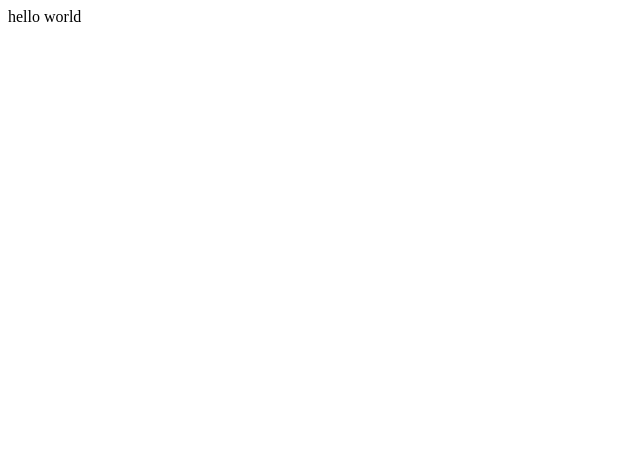
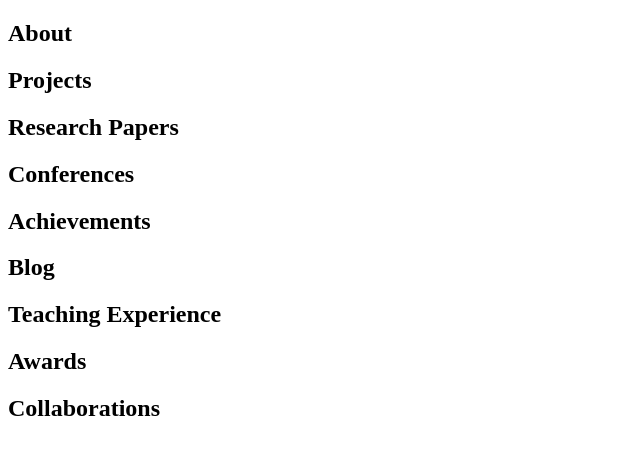
Before and after one commit to shivapreetham/professor-portfolio, a Next.js app: page / in a window 1280 px wide. Shown: the top 454 px of the page, without its empty margins (0-640 px from the left). Built offline with nearby package versions, Linux system fonts and the light colour scheme.

Commit message:
sections initialised

```diff
--- a/src/app/page.tsx
+++ b/src/app/page.tsx
@@ -1,7 +1,26 @@
-'use client'
+// src/app/page.tsx
+import { AboutSection } from '@/components/sections/about'
+import { ProjectsSection } from '@/components/sections/projects'
+import { PapersSection } from '@/components/sections/papers'
+import { ConferencesSection } from '@/components/sections/conferences'
+import { AchievementsSection } from '@/components/sections/achievements'
+import { BlogSection } from '@/components/sections/blog'
+import { TeachingSection } from '@/components/sections/teaching'
+import { AwardsSection } from '@/components/sections/awards'
+import { CollaborationsSection } from '@/components/sections/collaborations'
 
 export default function Home() {
   return (
-    <div> hello world</div>
-  );
+    <main className="min-h-screen">
+      <AboutSection />
+      <ProjectsSection />
+      <PapersSection />
+      <ConferencesSection />
+      <AchievementsSection />
+      <BlogSection />
+      <TeachingSection />
+      <AwardsSection />
+      <CollaborationsSection />
+    </main>
+  )
 }
--- a/src/components/sections/about.tsx
+++ b/src/components/sections/about.tsx
@@ -0,0 +1,12 @@
+export function AboutSection() {
+    return (
+      <section className="py-16">
+        <div className="container mx-auto">
+          <h2 className="text-3xl font-bold mb-8">About</h2>
+          <div className="grid grid-cols-1 md:grid-cols-2 gap-8">
+            {/* Content */}
+          </div>
+        </div>
+      </section>
+    )
+  }
--- a/src/components/sections/achievements.tsx
+++ b/src/components/sections/achievements.tsx
@@ -0,0 +1,12 @@
+export function AchievementsSection() {
+    return (
+      <section className="py-16">
+        <div className="container mx-auto">
+          <h2 className="text-3xl font-bold mb-8">Achievements</h2>
+          <div className="grid grid-cols-1 md:grid-cols-3 gap-6">
+            {/* Achievement cards */}
+          </div>
+        </div>
+      </section>
+    )
+  }
--- a/src/components/sections/awards.tsx
+++ b/src/components/sections/awards.tsx
@@ -0,0 +1,12 @@
+export function AwardsSection() {
+    return (
+      <section className="py-16 bg-gray-50">
+        <div className="container mx-auto">
+          <h2 className="text-3xl font-bold mb-8">Awards</h2>
+          <div className="grid grid-cols-1 md:grid-cols-2 gap-8">
+            {/* Award cards */}
+          </div>
+        </div>
+      </section>
+    )
+  }
--- a/src/components/sections/blog.tsx
+++ b/src/components/sections/blog.tsx
@@ -0,0 +1,12 @@
+export function BlogSection() {
+    return (
+      <section className="py-16 bg-gray-50">
+        <div className="container mx-auto">
+          <h2 className="text-3xl font-bold mb-8">Blog</h2>
+          <div className="grid grid-cols-1 md:grid-cols-2 lg:grid-cols-3 gap-8">
+            {/* Blog post cards */}
+          </div>
+        </div>
+      </section>
+    )
+  }
--- a/src/components/sections/collaborations.tsx
+++ b/src/components/sections/collaborations.tsx
@@ -0,0 +1,12 @@
+export function CollaborationsSection() {
+    return (
+      <section className="py-16">
+        <div className="container mx-auto">
+          <h2 className="text-3xl font-bold mb-8">Collaborations</h2>
+          <div className="grid grid-cols-1 md:grid-cols-2 gap-8">
+            {/* Collaboration cards */}
+          </div>
+        </div>
+      </section>
+    )
+  }
--- a/src/components/sections/conferences.tsx
+++ b/src/components/sections/conferences.tsx
@@ -0,0 +1,12 @@
+export function ConferencesSection() {
+    return (
+      <section className="py-16 bg-gray-50">
+        <div className="container mx-auto">
+          <h2 className="text-3xl font-bold mb-8">Conferences</h2>
+          <div className="grid grid-cols-1 md:grid-cols-2 gap-8">
+            {/* Conference cards */}
+          </div>
+        </div>
+      </section>
+    )
+  }
--- a/src/components/sections/papers.tsx
+++ b/src/components/sections/papers.tsx
@@ -0,0 +1,12 @@
+export function PapersSection() {
+    return (
+      <section className="py-16">
+        <div className="container mx-auto">
+          <h2 className="text-3xl font-bold mb-8">Research Papers</h2>
+          <div className="space-y-6">
+            {/* Paper cards */}
+          </div>
+        </div>
+      </section>
+    )
+  }
--- a/src/components/sections/projects.tsx
+++ b/src/components/sections/projects.tsx
@@ -0,0 +1,12 @@
+export function ProjectsSection() {
+    return (
+      <section className="py-16 bg-gray-50">
+        <div className="container mx-auto">
+          <h2 className="text-3xl font-bold mb-8">Projects</h2>
+          <div className="grid grid-cols-1 md:grid-cols-3 gap-6">
+            {/* Project cards */}
+          </div>
+        </div>
+      </section>
+    )
+  }
--- a/src/components/sections/teaching.tsx
+++ b/src/components/sections/teaching.tsx
@@ -0,0 +1,12 @@
+export function TeachingSection() {
+    return (
+      <section className="py-16">
+        <div className="container mx-auto">
+          <h2 className="text-3xl font-bold mb-8">Teaching Experience</h2>
+          <div className="space-y-8">
+            {/* Teaching experience cards */}
+          </div>
+        </div>
+      </section>
+    )
+  }
```
